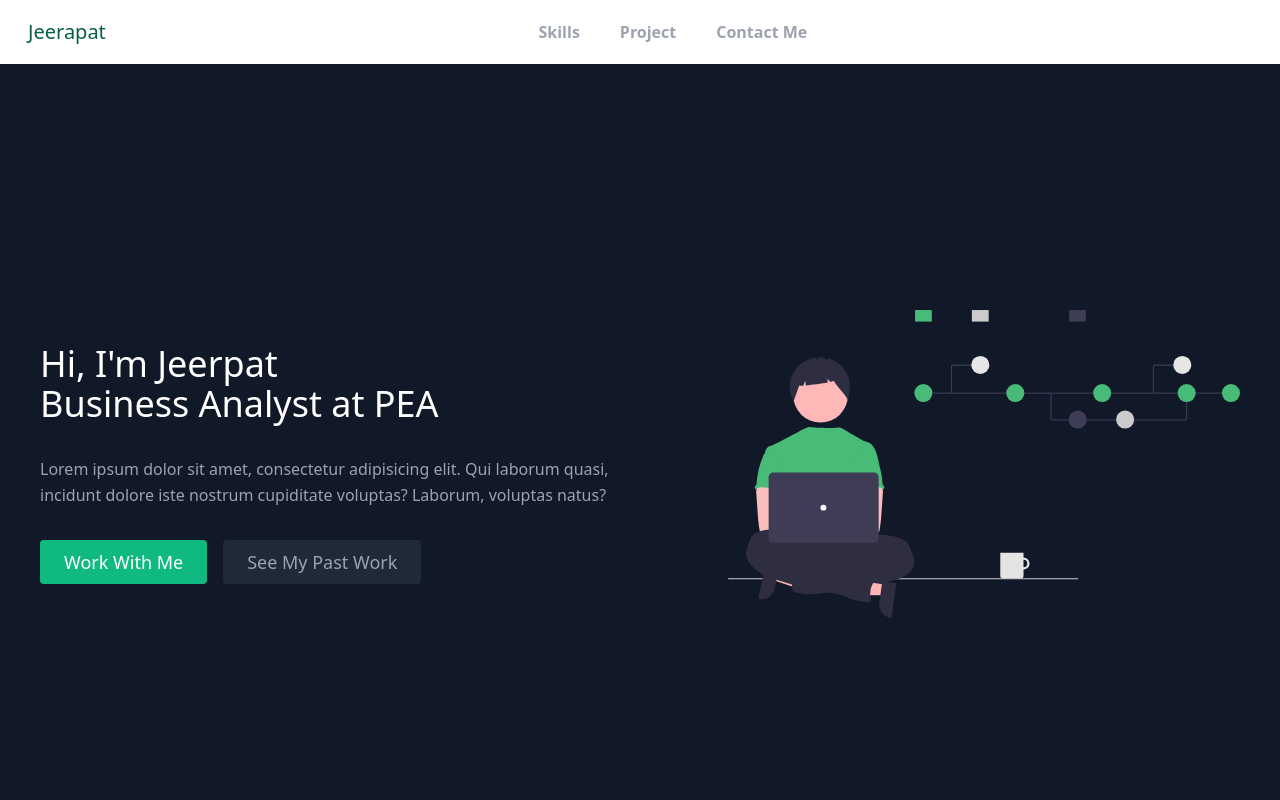
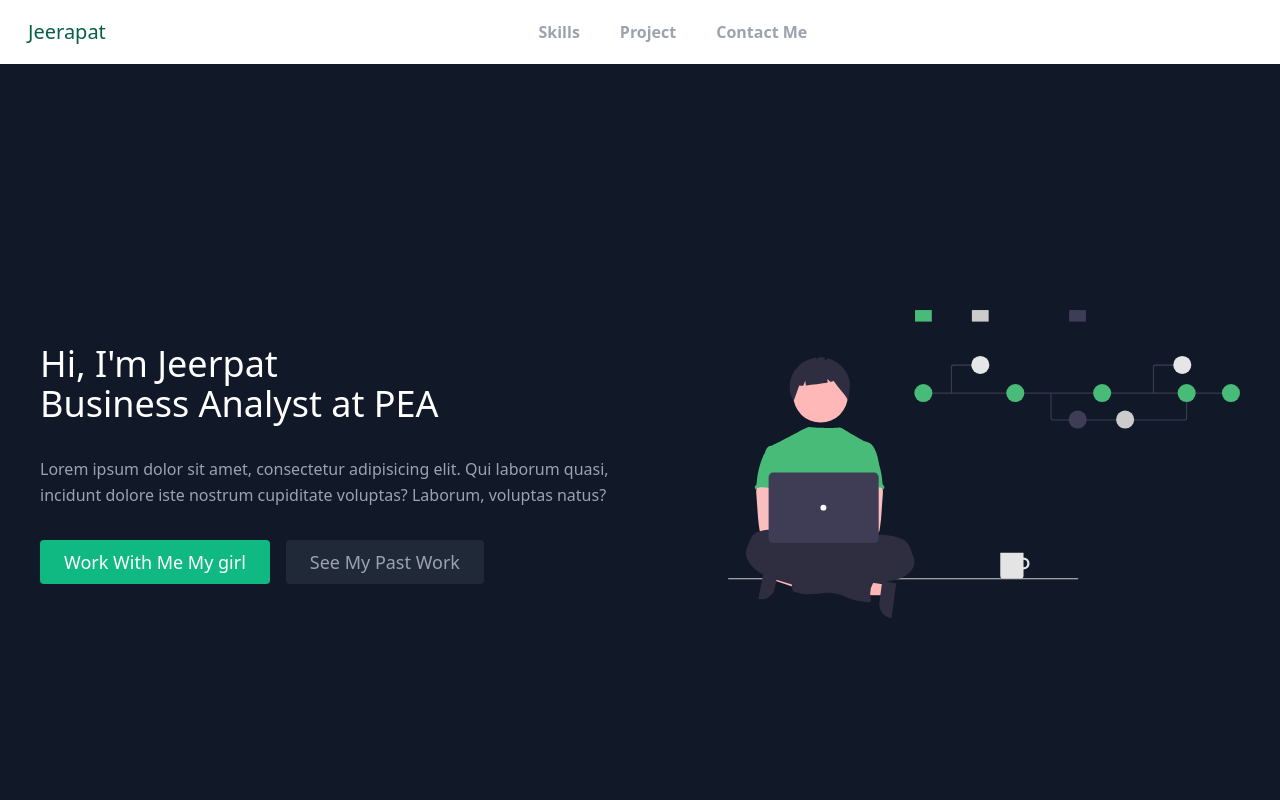
Before and after one commit to Jeerapat-pake/JeerapatPortfolio, a React (Create React App) app: page / in a window 1280 px wide. Shown: the top 800 px of the page. Built offline with nearby package versions, Linux system fonts and the light colour scheme.

Commit message:
test add commit

```diff
--- a/src/components/Banner.js
+++ b/src/components/Banner.js
@@ -20,7 +20,7 @@
               href="#contact"
               className="inline-flex text-white bg-green-500 border-0 py-2 px-6 focus:outline-none hover:bg-green-600 rounded text-lg"
             >
-              Work With Me
+              Work With Me My girl
             </a>
             <a
               href="#projects"
```
